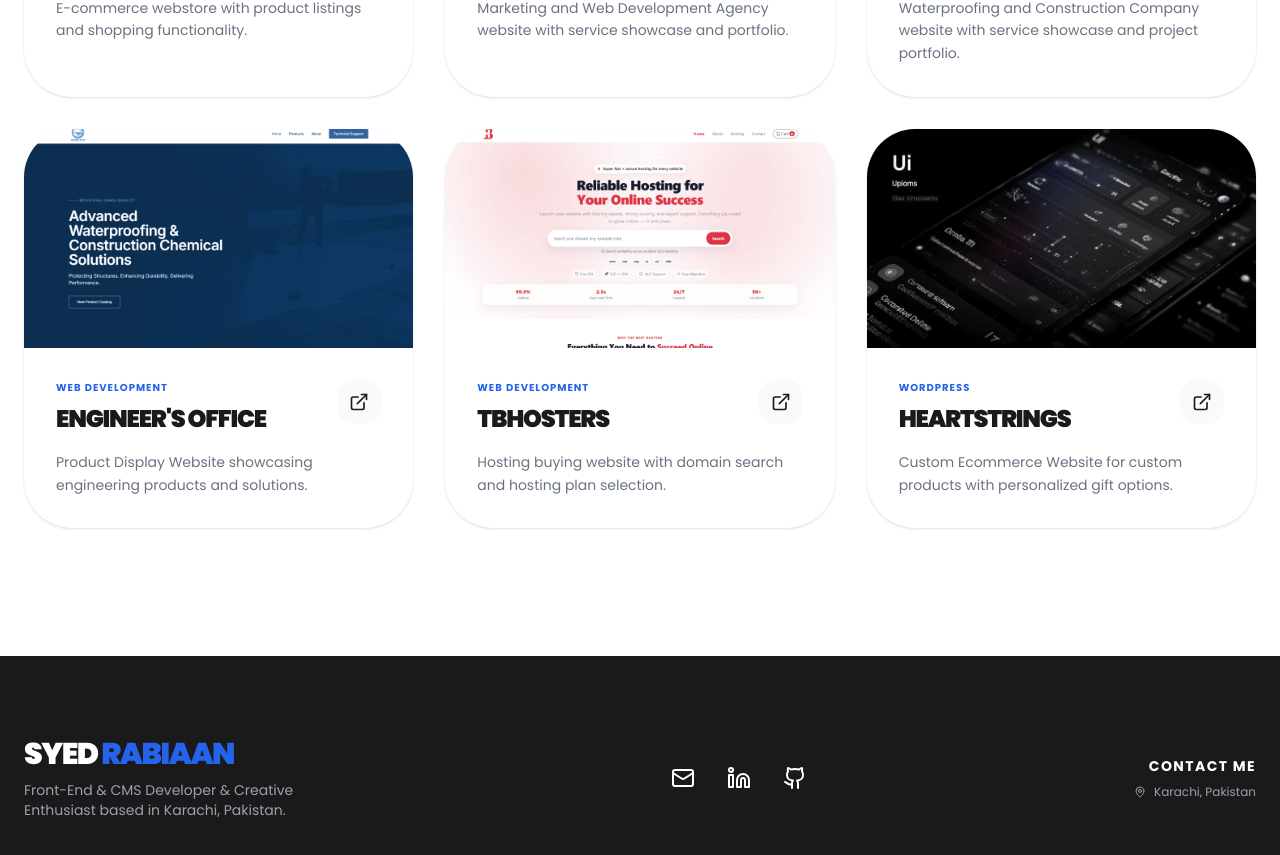
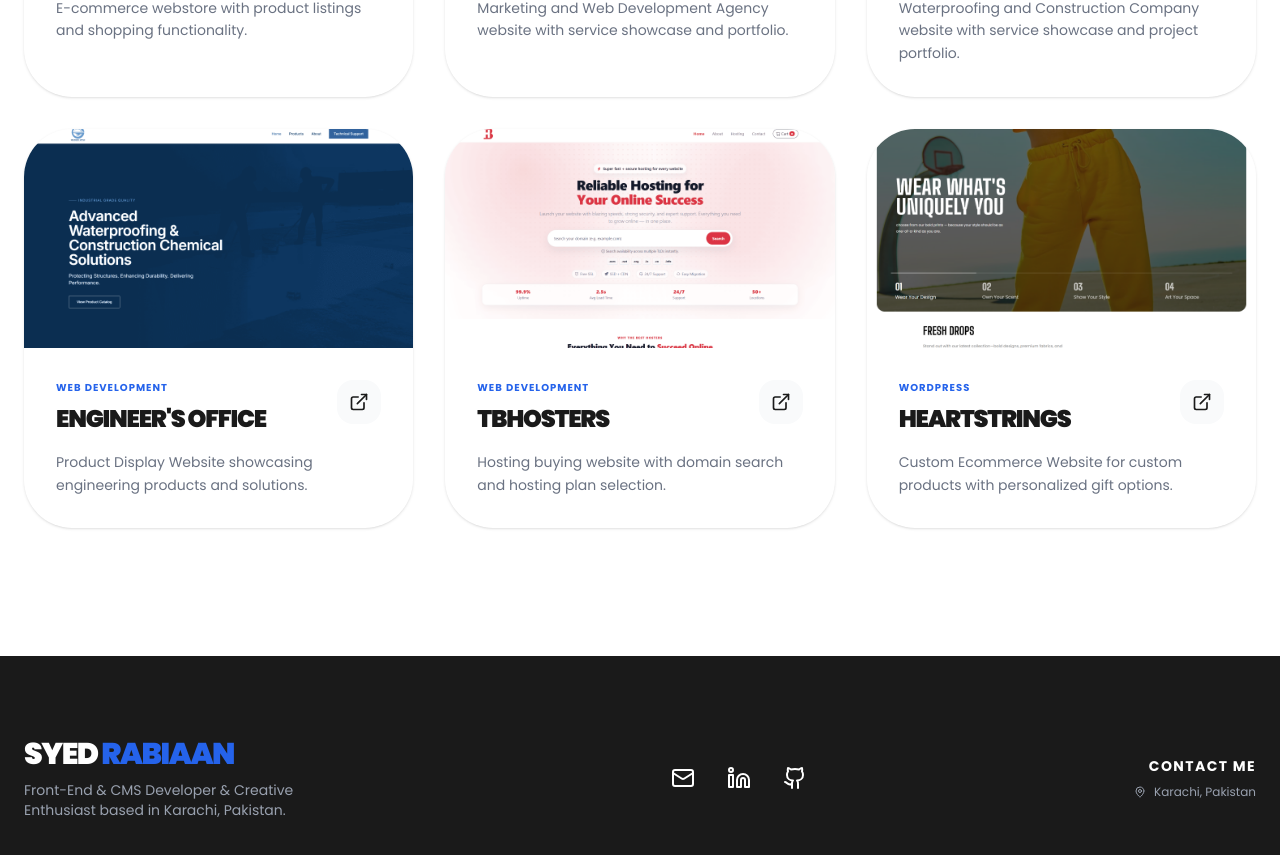
Before and after one commit to Rabiaan/Rabiaan-s-Portfolio, a React (Vite) app: page /projects in a window 1280 px wide. Shown: the part 3058-3913 px from the top of the page. Built offline with nearby package versions, Linux system fonts and the light colour scheme.

Commit message:
Update HeartStrings project with image and link

```diff
--- a/src/pages/Projects.jsx
+++ b/src/pages/Projects.jsx
@@ -192,9 +192,9 @@
       id: 20,
       title: "HeartStrings",
       category: "WordPress",
-      image: "/images/portfolio1.jpg",
+      image: "/images/heartstrings.png",
       desc: "Custom Ecommerce Website for custom products with personalized gift options.",
-      link: "#",
+      link: "https://heartstrings.pk/",
       icon: <Globe className="w-5 h-5" />
     }
   ];
```
Also changed, not shown: public/images/heartstrings.png (added).
